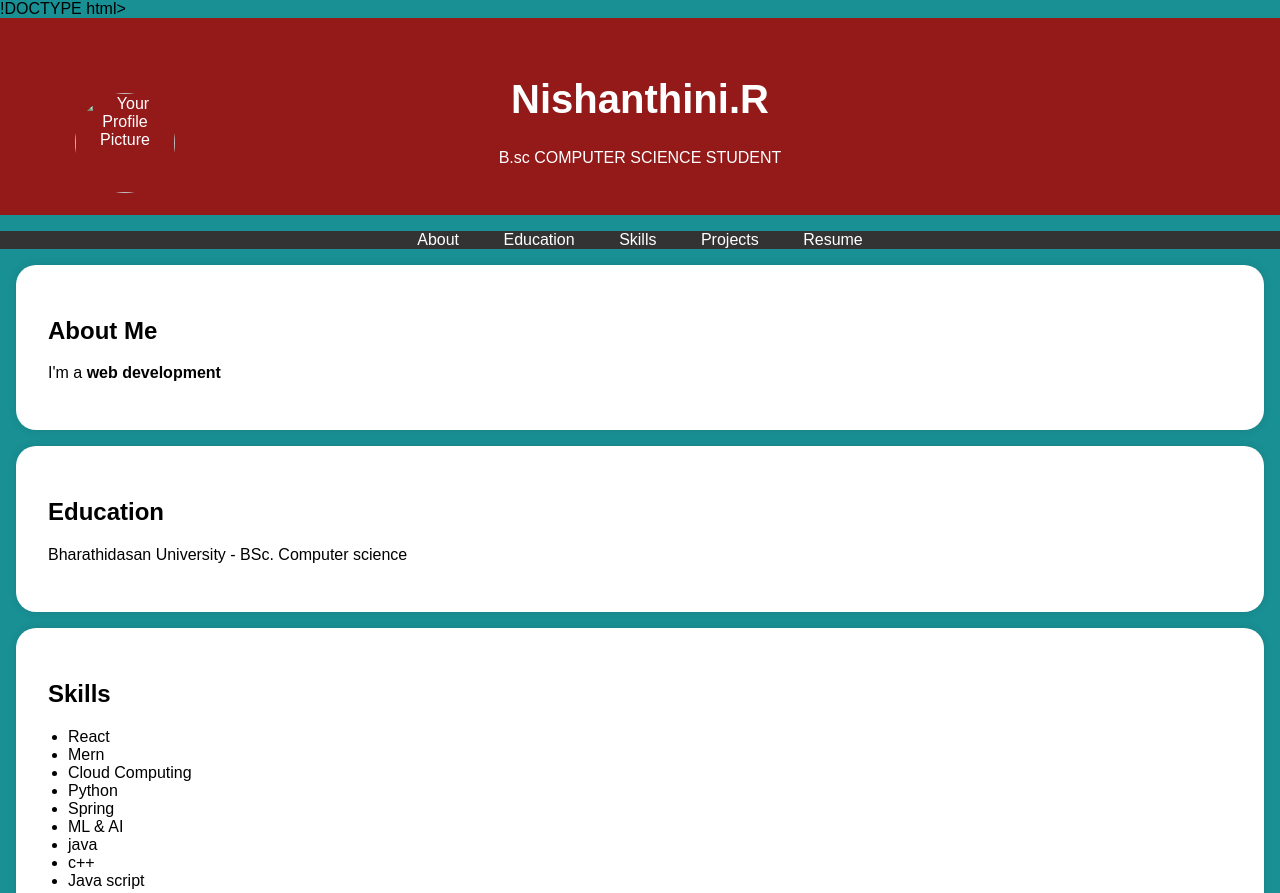
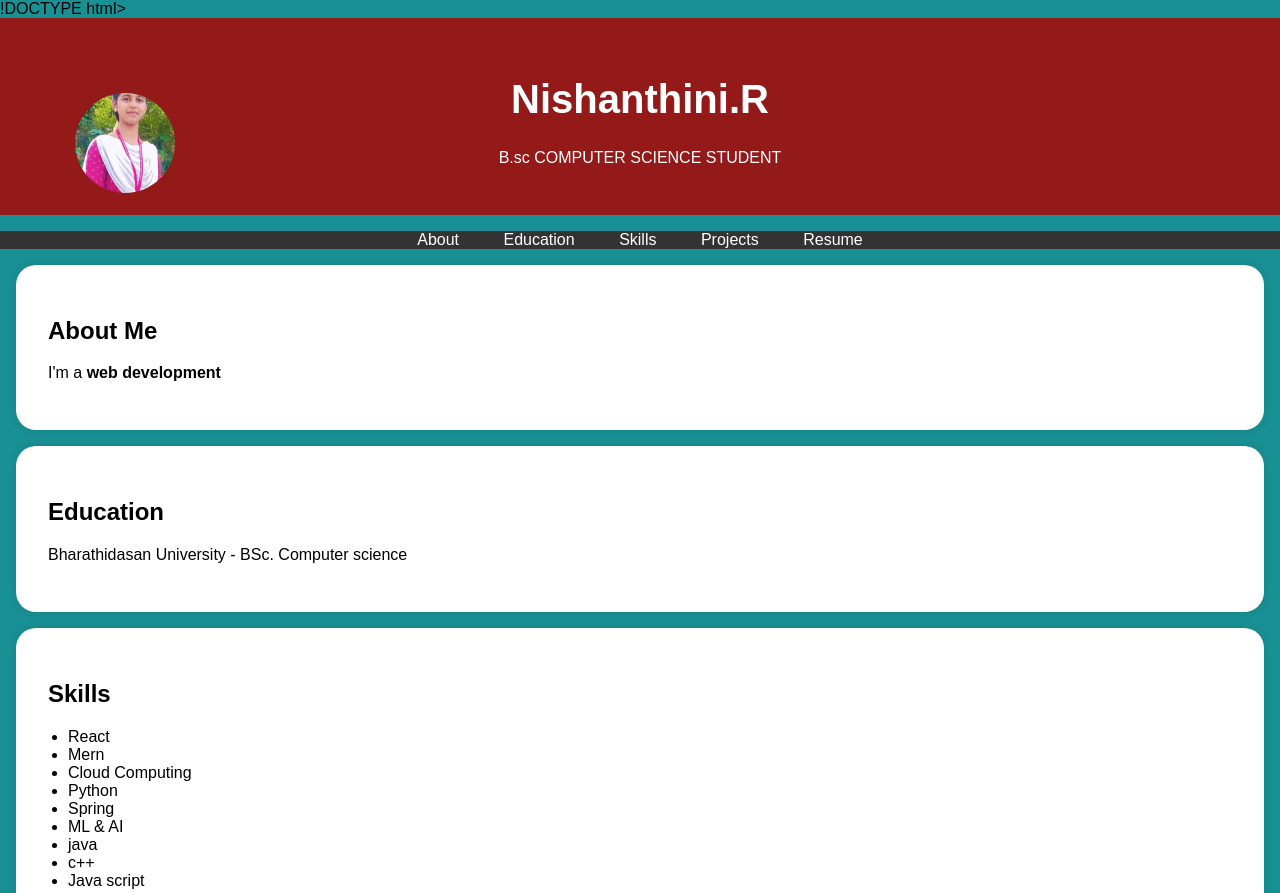
Before and after one commit to nisha2005NI/digital-portfolio, a plain HTML site: page index.html in a window 1280 px wide. Shown: the top 893 px of the page. Drawn offline with Linux system fonts and the light colour scheme.

Commit message:
Update index.html

```diff
--- a/index.html
+++ b/index.html
@@ -95,7 +95,7 @@
     <header>
         <div class="header-content">
             <!-- Add your profile picture here -->
-            <img src="/storage/emulated/0/DCIM/MyAlbums/nisha/IMG_20250318_152254.jpg" alt="Your Profile Picture" class="profile-picture">
+            <img src="IMG_20250318_152254.jpg" alt="Your Profile Picture" class="profile-picture">
             <h1>Nishanthini.R</h1>
             <p>B.sc COMPUTER SCIENCE STUDENT</p>
         </div>
```
